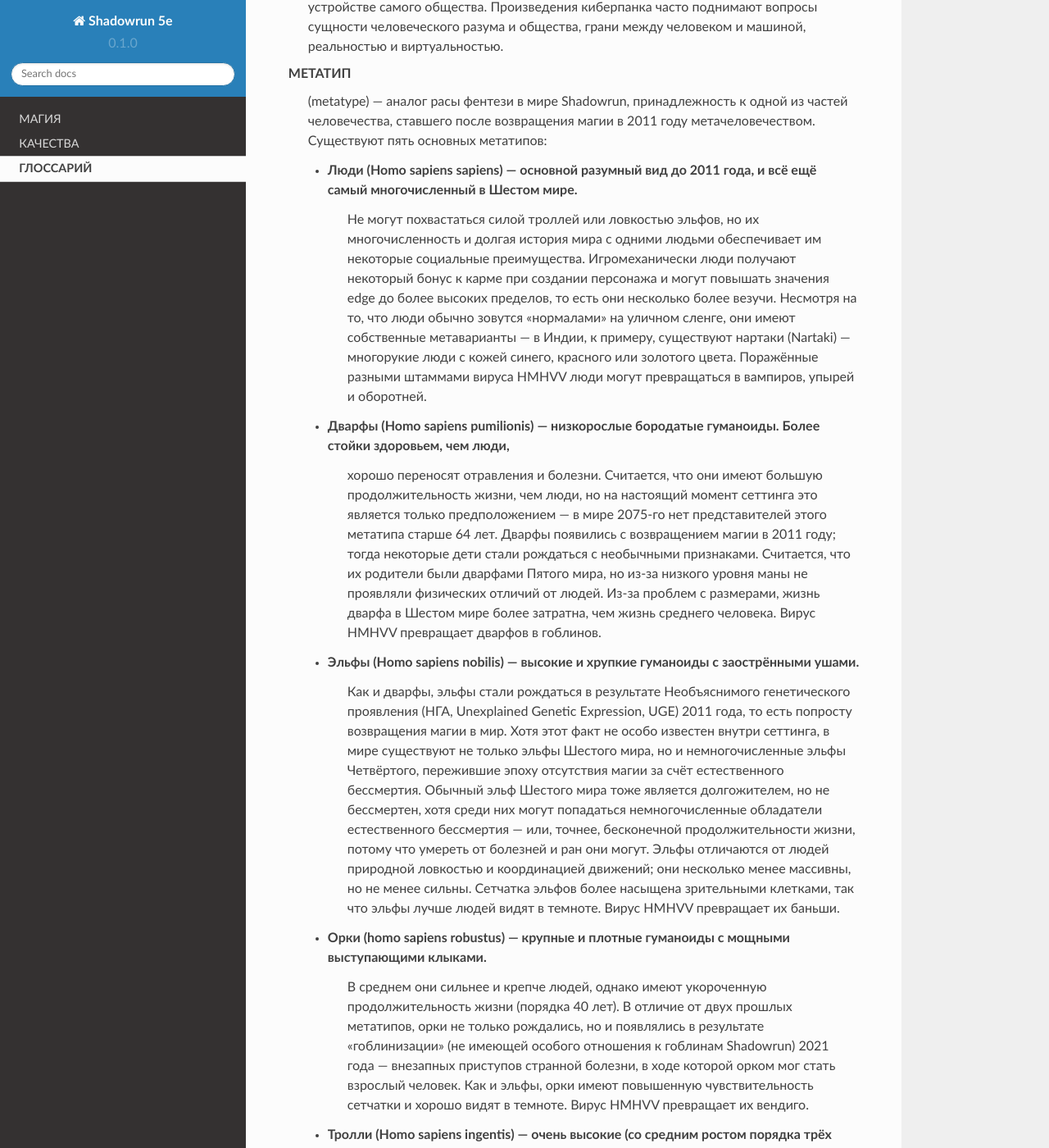
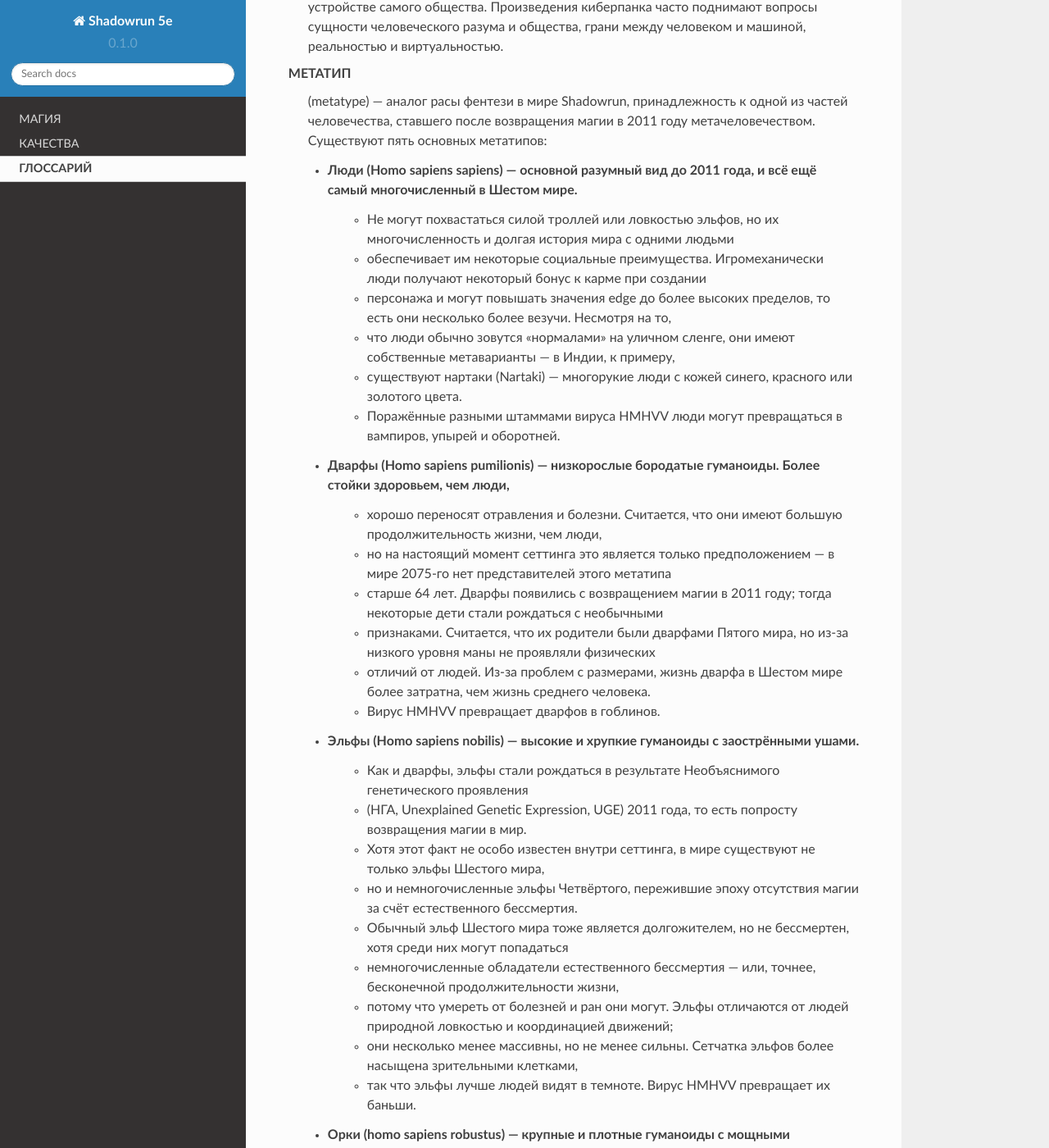
Before and after one commit to Ashokasundari/sr5e-docs, a Sphinx documentation site: the page built from docs/source/glossary.rst, in a window 1280 px wide and 1400 px high, scrolled down 482 px. Shown: the whole window at 82% size. Built offline with Sphinx 7.4.7 and the Read the Docs theme 2.0.0, drawn with Linux system fonts in a browser that asks for light colours; some of the changed text lies outside the part shown.

Commit message:
Initial commit

```diff
--- a/docs/source/glossary.rst
+++ b/docs/source/glossary.rst
@@ -21,47 +21,46 @@
         ставшего после возвращения магии в 2011 году метачеловечеством. Существуют пять основных метатипов:
 
         * Люди (Homo sapiens sapiens) — основной разумный вид до 2011 года, и всё ещё самый многочисленный в Шестом мире.
-            Не могут похвастаться силой троллей или ловкостью эльфов, но их многочисленность и долгая история мира с одними людьми
-            обеспечивает им некоторые социальные преимущества. Игромеханически люди получают некоторый бонус к карме при создании
-            персонажа и могут повышать значения edge до более высоких пределов, то есть они несколько более везучи. Несмотря на то,
-            что люди обычно зовутся «нормалами» на уличном сленге, они имеют собственные метаварианты — в Индии, к примеру,
-            существуют нартаки (Nartaki) — многорукие люди с кожей синего, красного или золотого цвета.
-            Поражённые разными штаммами вируса HMHVV люди могут превращаться в вампиров, упырей и оборотней.
+            * Не могут похвастаться силой троллей или ловкостью эльфов, но их многочисленность и долгая история мира с одними людьми
+            * обеспечивает им некоторые социальные преимущества. Игромеханически люди получают некоторый бонус к карме при создании
+            * персонажа и могут повышать значения edge до более высоких пределов, то есть они несколько более везучи. Несмотря на то,
+            * что люди обычно зовутся «нормалами» на уличном сленге, они имеют собственные метаварианты — в Индии, к примеру,
+            * существуют нартаки (Nartaki) — многорукие люди с кожей синего, красного или золотого цвета.
+            * Поражённые разными штаммами вируса HMHVV люди могут превращаться в вампиров, упырей и оборотней.
 
 
         * Дварфы (Homo sapiens pumilionis) — низкорослые бородатые гуманоиды. Более стойки здоровьем, чем люди,
-            хорошо переносят отравления и болезни. Считается, что они имеют большую продолжительность жизни, чем люди,
-            но на настоящий момент сеттинга это является только предположением — в мире 2075-го нет представителей этого метатипа
-            старше 64 лет. Дварфы появились с возвращением магии в 2011 году; тогда некоторые дети стали рождаться с необычными
-            признаками. Считается, что их родители были дварфами Пятого мира, но из-за низкого уровня маны не проявляли физических
-            отличий от людей. Из-за проблем с размерами, жизнь дварфа в Шестом мире более затратна, чем жизнь среднего человека.
-            Вирус HMHVV превращает дварфов в гоблинов.
+            * хорошо переносят отравления и болезни. Считается, что они имеют большую продолжительность жизни, чем люди,
+            * но на настоящий момент сеттинга это является только предположением — в мире 2075-го нет представителей этого метатипа
+            * старше 64 лет. Дварфы появились с возвращением магии в 2011 году; тогда некоторые дети стали рождаться с необычными
+            * признаками. Считается, что их родители были дварфами Пятого мира, но из-за низкого уровня маны не проявляли физических
+            * отличий от людей. Из-за проблем с размерами, жизнь дварфа в Шестом мире более затратна, чем жизнь среднего человека.
+            * Вирус HMHVV превращает дварфов в гоблинов.
 
         * Эльфы (Homo sapiens nobilis) — высокие и хрупкие гуманоиды с заострёнными ушами.
-            Как и дварфы, эльфы стали рождаться в результате Необъяснимого генетического проявления
-            (НГА, Unexplained Genetic Expression, UGE) 2011 года, то есть попросту возвращения магии в мир.
-            Хотя этот факт не особо известен внутри сеттинга, в мире существуют не только эльфы Шестого мира,
-            но и немногочисленные эльфы Четвёртого, пережившие эпоху отсутствия магии за счёт естественного бессмертия.
-            Обычный эльф Шестого мира тоже является долгожителем, но не бессмертен, хотя среди них могут попадаться
-            немногочисленные обладатели естественного бессмертия — или, точнее, бесконечной продолжительности жизни,
-            потому что умереть от болезней и ран они могут. Эльфы отличаются от людей природной ловкостью и координацией движений;
-            они несколько менее массивны, но не менее сильны. Сетчатка эльфов более насыщена зрительными клетками,
-            так что эльфы лучше людей видят в темноте. Вирус HMHVV превращает их баньши.
-
+            * Как и дварфы, эльфы стали рождаться в результате Необъяснимого генетического проявления
+            * (НГА, Unexplained Genetic Expression, UGE) 2011 года, то есть попросту возвращения магии в мир.
+            * Хотя этот факт не особо известен внутри сеттинга, в мире существуют не только эльфы Шестого мира,
+            * но и немногочисленные эльфы Четвёртого, пережившие эпоху отсутствия магии за счёт естественного бессмертия.
+            * Обычный эльф Шестого мира тоже является долгожителем, но не бессмертен, хотя среди них могут попадаться
+            * немногочисленные обладатели естественного бессмертия — или, точнее, бесконечной продолжительности жизни,
+            * потому что умереть от болезней и ран они могут. Эльфы отличаются от людей природной ловкостью и координацией движений;
+            * они несколько менее массивны, но не менее сильны. Сетчатка эльфов более насыщена зрительными клетками,
+            * так что эльфы лучше людей видят в темноте. Вирус HMHVV превращает их баньши.
 
         * Орки (homo sapiens robustus) — крупные и плотные гуманоиды с мощными выступающими клыками.
-            В среднем они сильнее и крепче людей, однако имеют укороченную продолжительность жизни (порядка 40 лет).
-            В отличие от двух прошлых метатипов, орки не только рождались, но и появлялись в результате «гоблинизации»
-            (не имеющей особого отношения к гоблинам Shadowrun) 2021 года — внезапных приступов странной болезни,
-            в ходе которой орком мог стать взрослый человек. Как и эльфы, орки имеют повышенную чувствительность сетчатки
-            и хорошо видят в темноте. Вирус HMHVV превращает их вендиго.
+            * В среднем они сильнее и крепче людей, однако имеют укороченную продолжительность жизни (порядка 40 лет).
+            * В отличие от двух прошлых метатипов, орки не только рождались, но и появлялись в результате «гоблинизации»
+            * (не имеющей особого отношения к гоблинам Shadowrun) 2021 года — внезапных приступов странной болезни,
+            * в ходе которой орком мог стать взрослый человек. Как и эльфы, орки имеют повышенную чувствительность сетчатки
+            * и хорошо видят в темноте. Вирус HMHVV превращает их вендиго.
 
         * Тролли (Homo sapiens ingentis) — очень высокие (со средним ростом порядка трёх метров) и мощные гуманоиды,
-            головы которых украшают рога. Тролли очень сильны и необычайно крепки, а также от природы видят в инфракрасном спектре.
-            Как и орки, тролли впервые появились в ходе гоблинизации. Ранние редакции правил говорили, что тролли также тупы;
-            в более поздних было уточнено, что легенду о тупости троллей породили психические травмы при гоблинизации.
-            Большая часть троллей действительно несколько уступает интеллектом людям, но у рождённых с этим метатипом отличия
-            несущественны. Поражённые HMHVV тролли превращаются в дзу-ну-ква (Dzoo-noo-qua) или фоморов.
+            * головы которых украшают рога. Тролли очень сильны и необычайно крепки, а также от природы видят в инфракрасном спектре.
+            * Как и орки, тролли впервые появились в ходе гоблинизации. Ранние редакции правил говорили, что тролли также тупы;
+            * в более поздних было уточнено, что легенду о тупости троллей породили психические травмы при гоблинизации.
+            * Большая часть троллей действительно несколько уступает интеллектом людям, но у рождённых с этим метатипом отличия
+            * несущественны. Поражённые HMHVV тролли превращаются в дзу-ну-ква (Dzoo-noo-qua) или фоморов.
 
     .. note::
 
```
